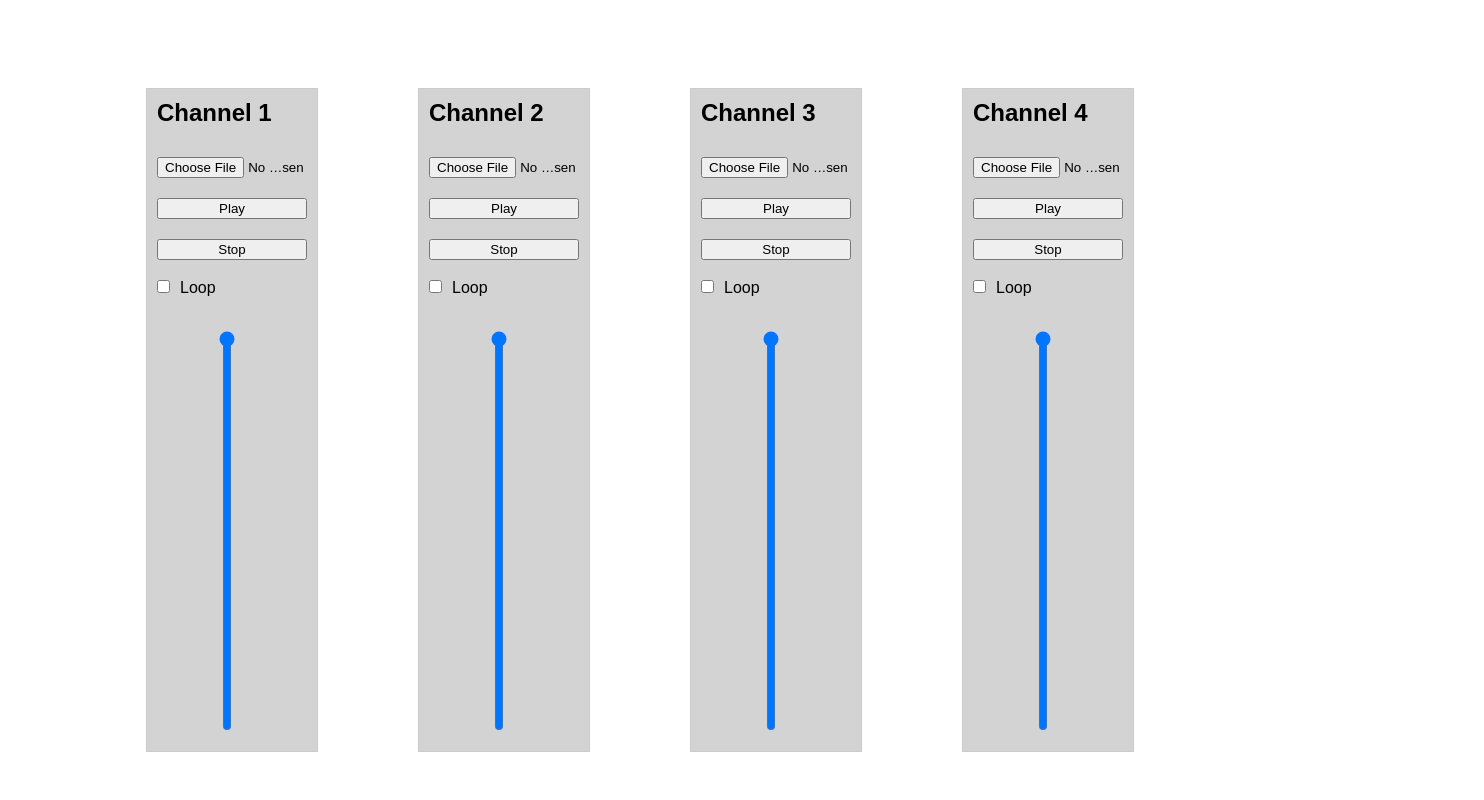
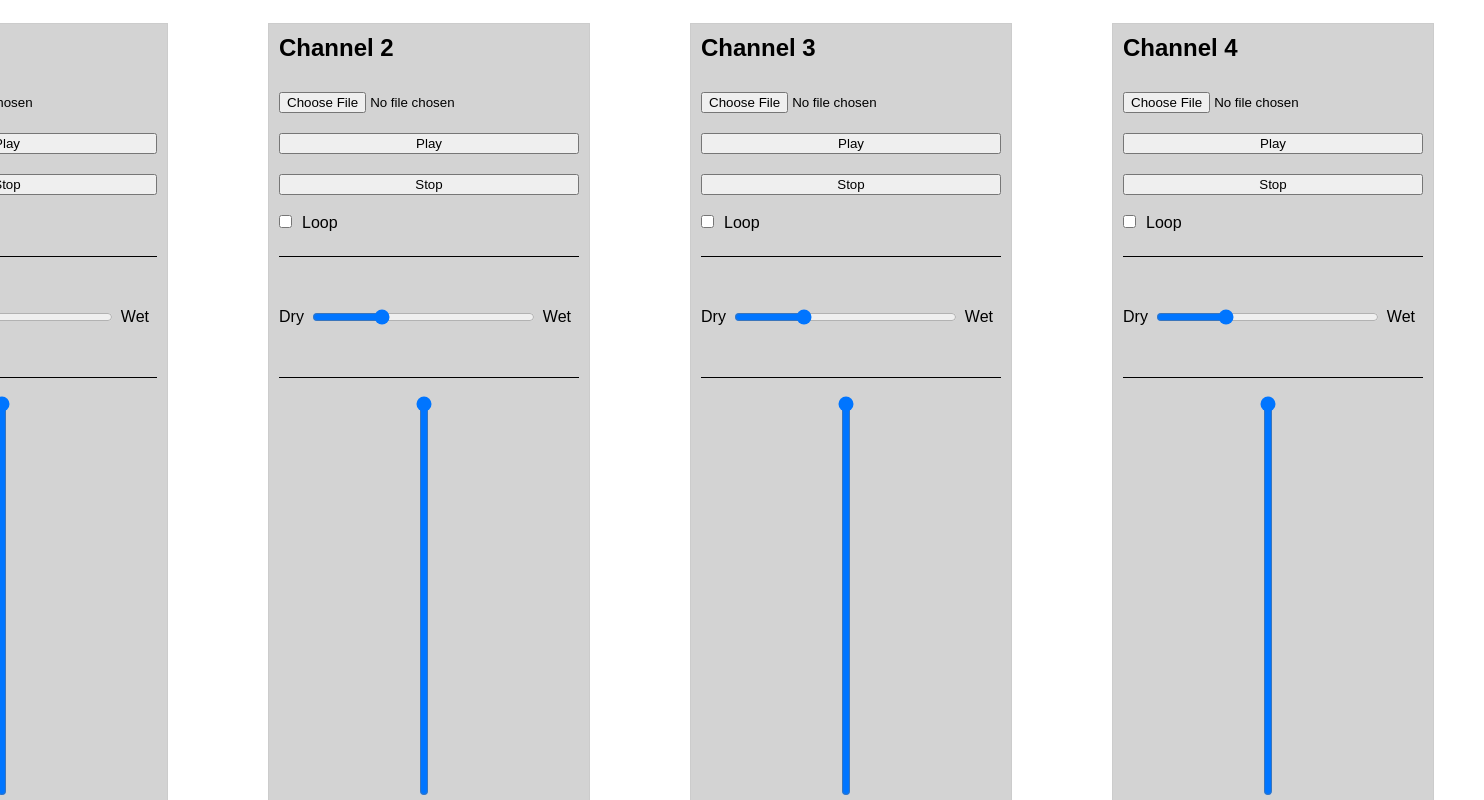
Before and after one commit to jmelvnsn/audio-mixer, a React (Create React App) app: page / in a window 1280 px wide. Shown: the top 800 px of the page, 1484 px wide, since content can reach past the window. Built offline with nearby package versions, Linux system fonts and the light colour scheme.

Commit message:
Add Reverb

```diff
--- a/src/App.css
+++ b/src/App.css
@@ -16,7 +16,7 @@ body {
   display: flex;
   flex-direction: column;
   justify-content: center;
-  width: 150px;
+  width: 300px;
 }
 
 .channel h2 {
@@ -37,8 +37,6 @@ input {
 }
 
 input[type="range"] {
-  writing-mode: vertical-lr;
-  direction: rtl;
   vertical-align: middle;
   height: 400px;
 }
@@ -50,3 +48,21 @@ input[type="checkbox"] {
 .gain {
   align-self: center;
 }
+
+.reverbSlider {
+  display: flex;
+  border-top: 1px solid black;
+  border-bottom: 1px solid black;
+  align-items: center;
+  flex-direction: row;;
+  margin-bottom: 8px;
+  span {
+    margin-right: 8px;
+  }
+  input {
+    height: 100px;
+  }
+  h4 {
+    width: 100%;;
+  }
+}
--- a/src/App.js
+++ b/src/App.js
@@ -9,19 +9,69 @@ function Channel({ index, gain, onGainChange, audioCtx }) {
   const [pauseTime, setPauseTime] = useState(0);
   const [loop, setLoop] = useState(false);
 
-  // Create a gain node for this channel
+  // New state for the reverb mix slider: 0 = 100% dry, 1 = 100% wet.
+  // Defaulting to 0.3 (i.e. 70% dry, 30% wet).
+  const [mix, setMix] = useState(0.3);
+
+  // Create a gain node for channel volume (before effect splitting)
   const gainNode = useRef(audioCtx.createGain());
+  // Create nodes for the reverb effect chain
+  const dryGainNode = useRef(audioCtx.createGain());
+  const wetGainNode = useRef(audioCtx.createGain());
+  const convolver = useRef(audioCtx.createConvolver());
 
-  // On mount, connect the gain node to the destination and set initial gain
+  // Helper function to create an impulse response for the convolver
+  function createImpulseResponse(duration = 3, decay = 2, reverse = false) {
+    const sampleRate = audioCtx.sampleRate;
+    const length = sampleRate * duration;
+    const impulse = audioCtx.createBuffer(2, length, sampleRate);
+    for (let channel = 0; channel < impulse.numberOfChannels; channel++) {
+      const impulseChannel = impulse.getChannelData(channel);
+      for (let i = 0; i < length; i++) {
+        const n = reverse ? length - i : i;
+        impulseChannel[i] = (Math.random() * 2 - 1) * Math.pow(1 - n / length, decay);
+      }
+    }
+    return impulse;
+  }
+
+  // On mount: set up the reverb chain and initialize gains based on the mix value.
   useEffect(() => {
-    gainNode.current.connect(audioCtx.destination);
+    // Set the channel volume gain
     gainNode.current.gain.value = gain;
-  }, [audioCtx, gain]);
+    // Set impulse response for the convolver
+    convolver.current.buffer = createImpulseResponse(3, 2, false);
+    // Initialize dry and wet gains based on the mix slider:
+    // mix = 0 => dry 1, wet 0; mix = 1 => dry 0, wet 1.
+    dryGainNode.current.gain.value = 1 - mix;
+    wetGainNode.current.gain.value = mix;
 
-  // Update the gain node if the gain prop changes
+    // Set up the audio routing:
+    // Source -> gainNode -> splits into two branches:
+    //   Dry: gainNode -> dryGainNode -> destination
+    //   Wet: gainNode -> convolver -> wetGainNode -> destination
+    try {
+      gainNode.current.disconnect();
+    } catch (e) {
+      console.error(e);
+    }
+    gainNode.current.connect(dryGainNode.current);
+    gainNode.current.connect(convolver.current);
+    dryGainNode.current.connect(audioCtx.destination);
+    convolver.current.connect(wetGainNode.current);
+    wetGainNode.current.connect(audioCtx.destination);
+  }, [audioCtx]);
+
+  // Update the main channel gain if the prop changes.
   useEffect(() => {
     gainNode.current.gain.value = gain;
   }, [gain]);
+
+  // Update the reverb mix whenever the mix state changes.
+  useEffect(() => {
+    dryGainNode.current.gain.value = 1 - mix;
+    wetGainNode.current.gain.value = mix;
+  }, [mix]);
 
   // Load an audio sample from a file
   const loadSample = (file) => {
@@ -55,6 +105,7 @@ function Channel({ index, gain, onGainChange, audioCtx }) {
     const newSource = audioCtx.createBufferSource();
     newSource.buffer = buffer;
     newSource.loop = loop;
+    // Connect the source to the channel gain node (which splits into dry/wet)
     newSource.connect(gainNode.current);
     const offset = pauseTime || 0;
     newSource.start(0, offset);
@@ -110,6 +161,21 @@ function Channel({ index, gain, onGainChange, audioCtx }) {
         Loop
       </label>
       <br />
+      {/* Combined reverb mix slider: horizontal, with "Dry" label on the left and "Wet" on the right */}
+      <div className="reverbSlider">
+        <span>Dry</span>
+        <input
+          type="range"
+          min="0"
+          max="1"
+          step="0.01"
+          value={mix}
+          onChange={(e) => setMix(parseFloat(e.target.value))}
+          style={{ flexGrow: 1 }}
+        />
+        <span style={{ marginLeft: '8px' }}>Wet</span>
+      </div>
+      {/* Vertical gain slider for channel volume */}
       <label className="gain">
         <input
           type="range"
@@ -118,6 +184,7 @@ function Channel({ index, gain, onGainChange, audioCtx }) {
           step="0.01"
           value={gain}
           onChange={(e) => onGainChange(index, parseFloat(e.target.value))}
+          style={{ writingMode: 'vertical-rl', transform: 'rotate(180deg)' }}
         />
       </label>
     </div>
```
